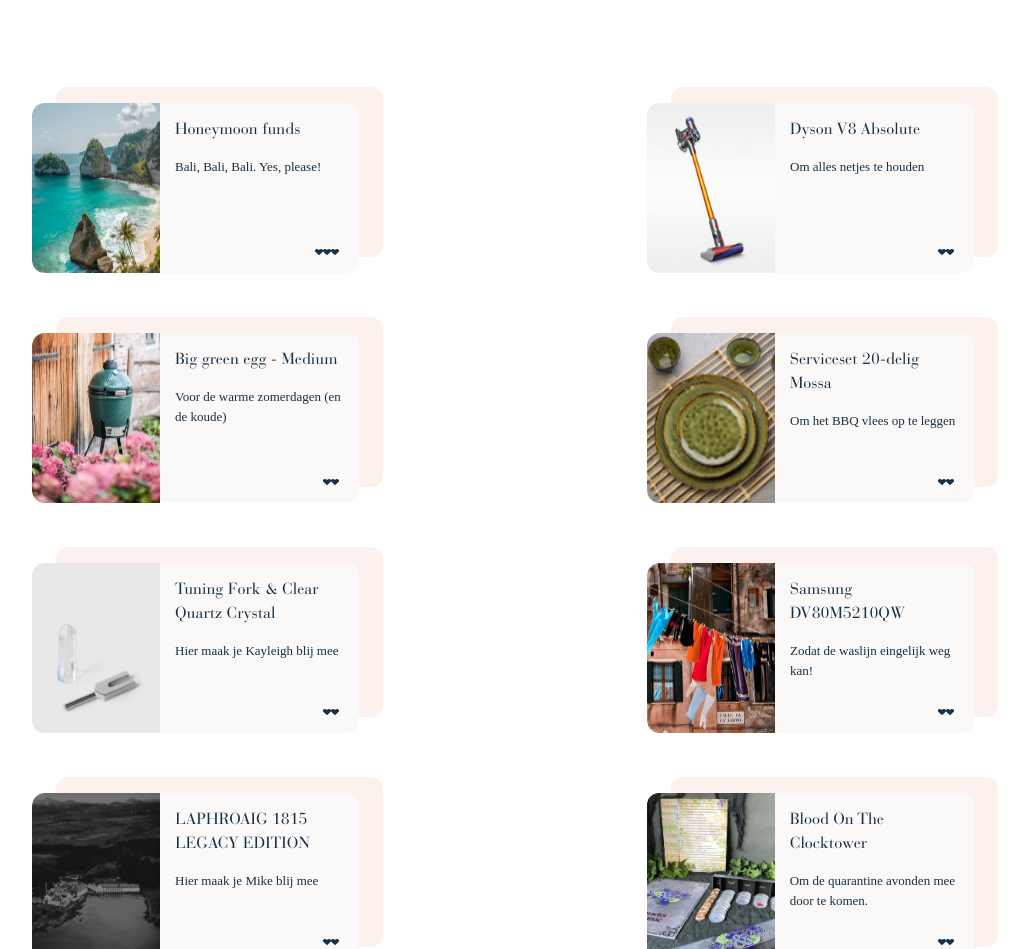
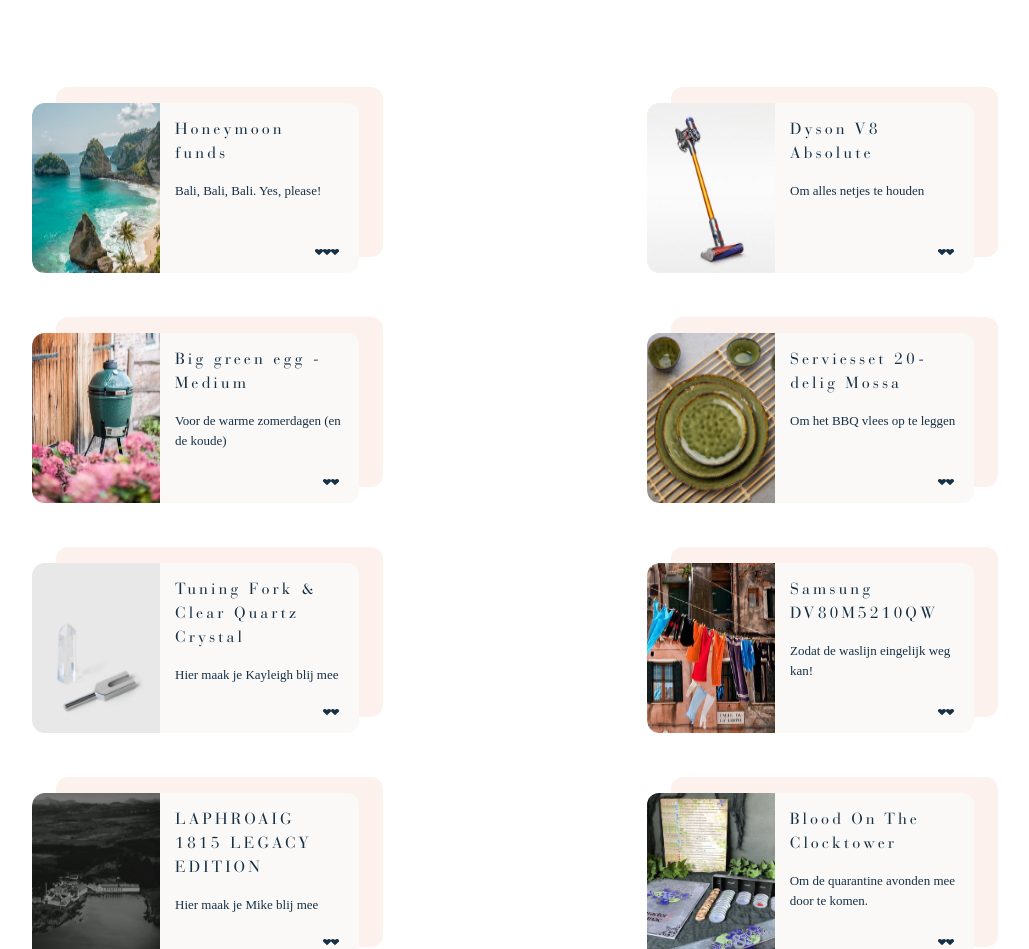
Before and after one commit to mikehanssen/join-our-wedding, a Next.js app: page /gift-tips in a window 1280 px wide. Shown: the part 223-1172 px from the top of the page, without its empty margins (137-1166 px from the left). Built offline with nearby package versions, Linux system fonts and the light colour scheme.

Commit message:
Updated some texts and fonts and made sure we can see who replied

```diff
--- a/pages/gift-tips.js
+++ b/pages/gift-tips.js
@@ -12,7 +12,7 @@ export default function GiftTips() {
             <div className="gift-tip">
               <img className="gift-tip-img" src="/img/bali.jpg" alt="" />
               <div className="gift-tip-content">
-                <div className="gif-tip-title">Honeymoon funds</div>
+                <div className="gift-tip-title">Honeymoon funds</div>
                 <div className="gift-tip-description">Bali, Bali, Bali. Yes, please!</div>
               </div>
               <div className="hearts">
@@ -26,7 +26,7 @@ export default function GiftTips() {
             <div className="gift-tip">
               <img className="gift-tip-img" src="/img/dyson.jpg" alt="" />
               <div className="gift-tip-content">
-                <div className="gif-tip-title">Dyson V8 Absolute</div>
+                <div className="gift-tip-title">Dyson V8 Absolute</div>
                 <div className="gift-tip-description">Om alles netjes te houden</div>
               </div>
               <div className="hearts">
@@ -39,7 +39,7 @@ export default function GiftTips() {
             <div className="gift-tip">
               <img className="gift-tip-img" src="/img/green-egg.jpg" alt="" />
               <div className="gift-tip-content">
-                <div className="gif-tip-title">Big green egg - Medium</div>
+                <div className="gift-tip-title">Big green egg - Medium</div>
                 <div className="gift-tip-description">Voor de warme zomerdagen (en de koude)</div>
               </div>
               <div className="hearts">
@@ -52,7 +52,7 @@ export default function GiftTips() {
             <div className="gift-tip">
               <img className="gift-tip-img" src="/img/service-set.jpg" alt="" />
               <div className="gift-tip-content">
-                <div className="gif-tip-title">Serviceset 20-delig Mossa</div>
+                <div className="gift-tip-title">Serviesset 20-delig Mossa</div>
                 <div className="gift-tip-description">Om het BBQ vlees op te leggen</div>
               </div>
               <div className="hearts">
@@ -65,7 +65,7 @@ export default function GiftTips() {
             <div className="gift-tip">
               <img className="gift-tip-img" src="/img/crystal.jpg" alt="" />
               <div className="gift-tip-content">
-                <div className="gif-tip-title">Tuning Fork & Clear Quartz Crystal</div>
+                <div className="gift-tip-title">Tuning Fork & Clear Quartz Crystal</div>
                 <div className="gift-tip-description">Hier maak je Kayleigh blij mee</div>
               </div>
               <div className="hearts">
@@ -78,7 +78,7 @@ export default function GiftTips() {
             <div className="gift-tip">
               <img className="gift-tip-img" src="/img/hanging-clothes.jpg" alt="" />
               <div className="gift-tip-content">
-                <div className="gif-tip-title">Samsung DV80M5210QW</div>
+                <div className="gift-tip-title">Samsung DV80M5210QW</div>
                 <div className="gift-tip-description">Zodat de waslijn eingelijk weg kan!</div>
               </div>
               <div className="hearts">
@@ -91,7 +91,7 @@ export default function GiftTips() {
             <div className="gift-tip">
               <img className="gift-tip-img" src="/img/distillery.jpg" alt="" />
               <div className="gift-tip-content">
-                <div className="gif-tip-title">LAPHROAIG 1815 LEGACY EDITION</div>
+                <div className="gift-tip-title">LAPHROAIG 1815 LEGACY EDITION</div>
                 <div className="gift-tip-description">Hier maak je Mike blij mee</div>
               </div>
               <div className="hearts">
@@ -104,7 +104,7 @@ export default function GiftTips() {
             <div className="gift-tip">
               <img className="gift-tip-img" src="/img/clocktower.png" alt="" />
               <div className="gift-tip-content">
-                <div className="gif-tip-title">Blood On The Clocktower</div>
+                <div className="gift-tip-title">Blood On The Clocktower</div>
                 <div className="gift-tip-description">Om de quarantine avonden mee door te komen.</div>
               </div>
               <div className="hearts">
--- a/pages/rsvp.js
+++ b/pages/rsvp.js
@@ -67,6 +67,7 @@ export default function RSVP() {
                       <span className="letter">E</span>
                       <span className="letter">R</span>
                     </button>
+                    <p className="fts-18 rsvp-header mt-50 mb-40">* Je persoonlijke code vind je achterop de kaart</p>
                   </>
                 ) : (
                   <>
--- a/pages/star-team.js
+++ b/pages/star-team.js
@@ -46,7 +46,7 @@ export default function Team() {
             </div>
           </div>
           <div className="team-member-wrapper">
-            <div className="team-member mt-60">
+            <divgif-tip-title className="team-member mt-60">
               <img className="team-member-img" src="/img/martin.jpg" alt="" />
               <div className="team-member-name">Martin Hanssen</div>
               <div className="team-member-function">getuige</div>
@@ -58,7 +58,7 @@ export default function Team() {
                 'savonds laat was hij aan het klussen. Dus op het moment dat Mike hem vroeg als getuige deed hij dat ook
                 met alle liefde, het was gewoon nog een extra klusje voor op de lijst!
               </p>
-            </div>
+            </divgif-tip-title>
           </div>
           <div className="team-member-wrapper">
             <div className="team-member mt-60">
--- a/styles/_gift-tip.sass
+++ b/styles/_gift-tip.sass
@@ -31,6 +31,7 @@
 
 .gift-tip-title
     font-size: 16px
+    letter-spacing: 3px
 
 .gift-tip-description
     font-family: "Times New Roman", serif
--- a/styles/_typography.sass
+++ b/styles/_typography.sass
@@ -25,6 +25,9 @@ p
 
 .fts-24
     font-size: 24px
+
+.fts-18
+    font-size: 18px
 
 .subtitle
     position: relative
```
Also changed, not shown: public/img/logo.svg, 1 other file (tests, documents, lock files or other folders).
